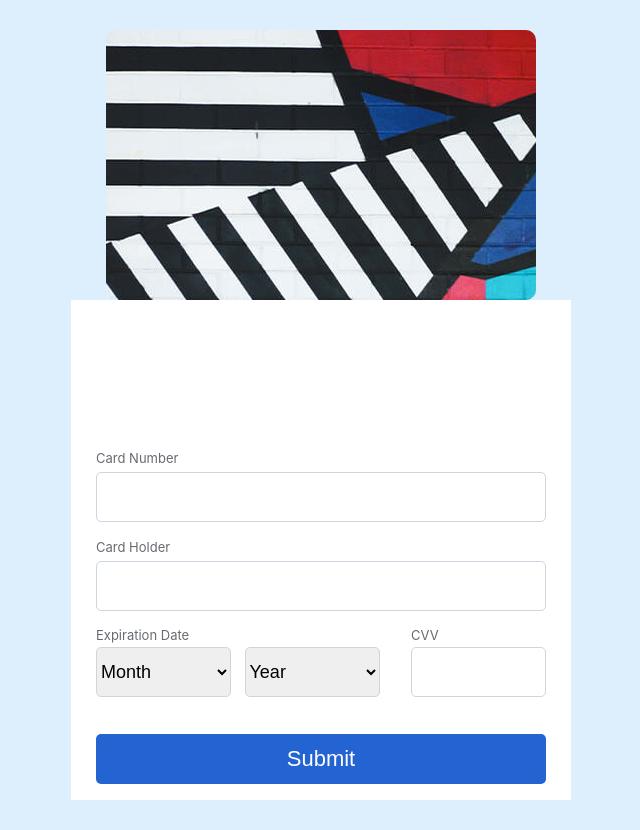
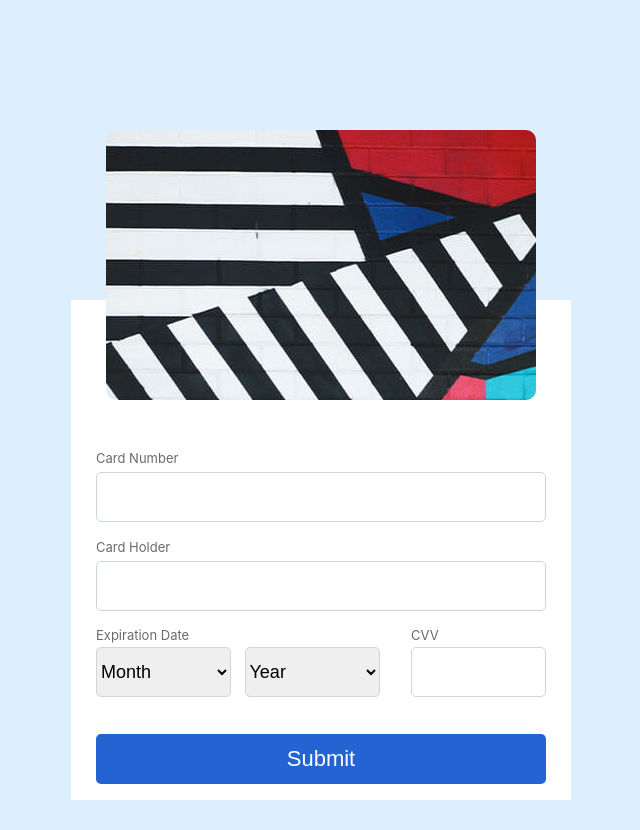
Before and after one commit to cjislegit/reactcreditcardform, a React (Create React App) app: page / in a window 1280 px wide. Shown: the whole page, without its empty margins (319-959 px from the left). Built offline with nearby package versions, Linux system fonts and the light colour scheme.

Commit message:
Credit card is now overlapping the form

```diff
--- a/src/index.css
+++ b/src/index.css
@@ -108,4 +108,6 @@ label[for='CVV'] {
   height: 270px;
   border-radius: 10px;
   background-image: url('../src/assets/1.jpeg');
+  position: relative;
+  top: 100px;
 }
```
